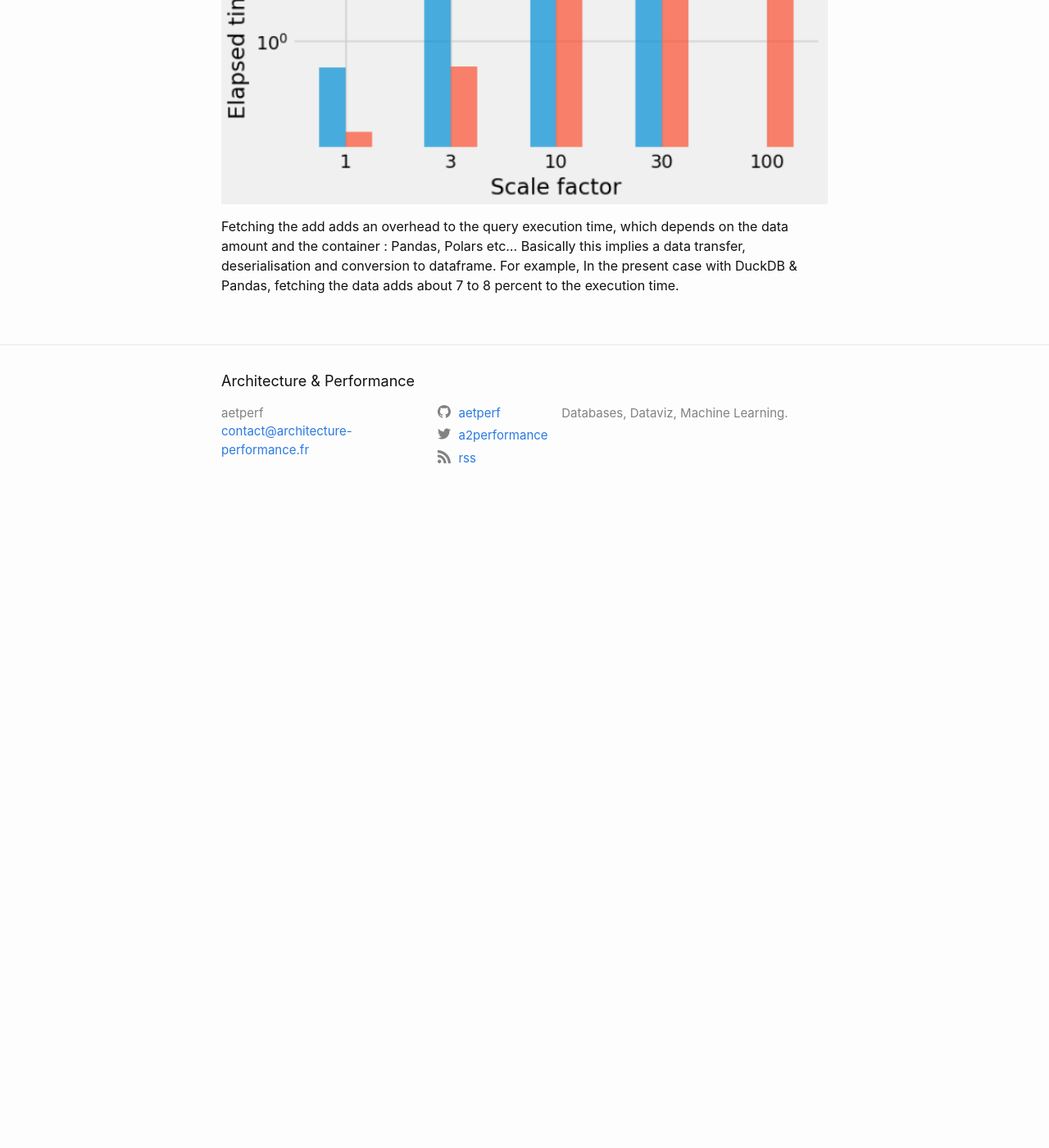
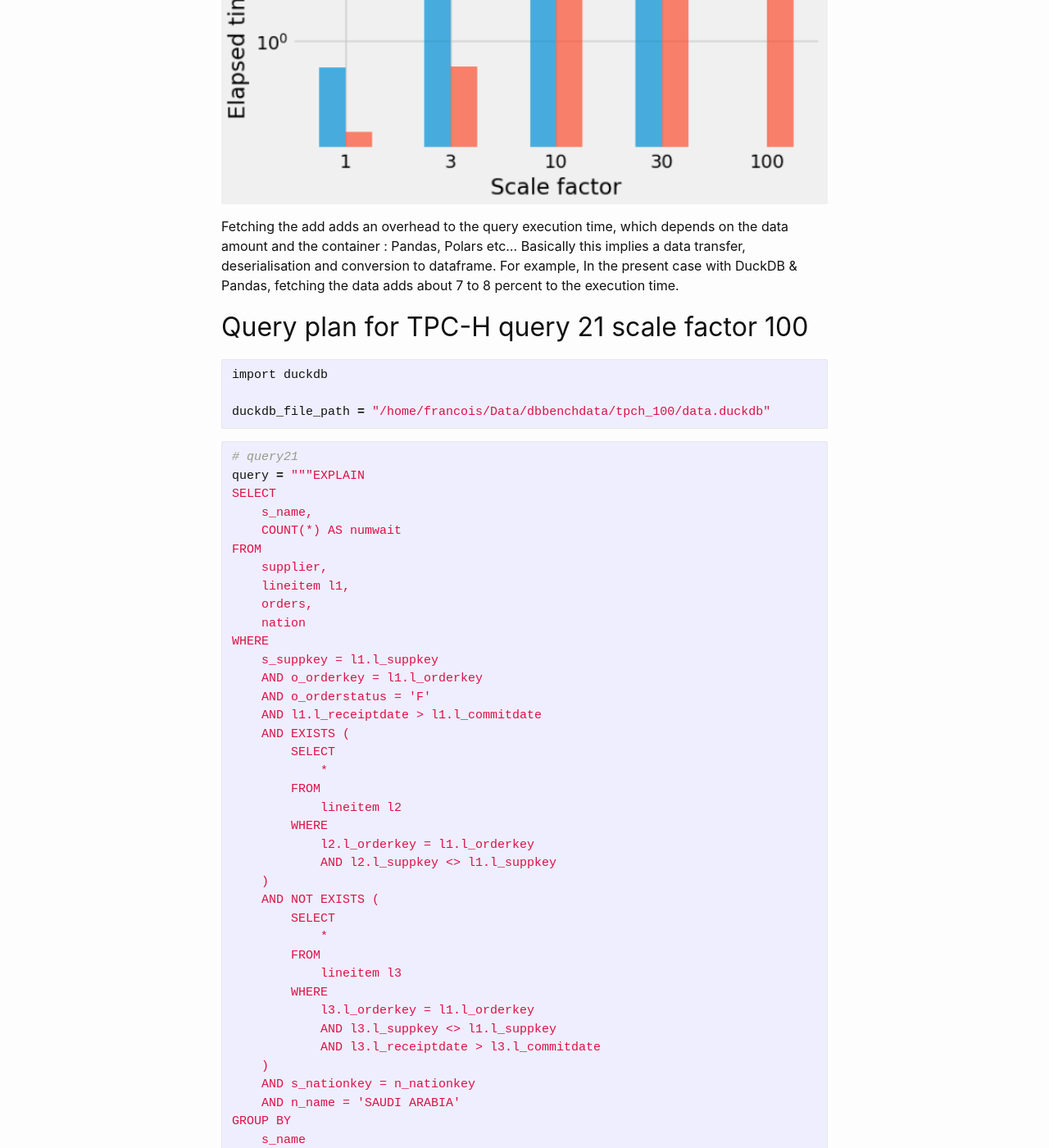
Before and after one commit to aetperf/aetperf.github.io, a Jekyll site: the page built from _posts/2023-04-18-TPC-H-benchmark-of-DuckDB-and-Hyper-on-native-files-WIP.md, in a window 1280 px wide and 1400 px high, scrolled down 3996 px. Shown: the whole window at 82% size. Built offline with Jekyll 4.4.1, drawn with Linux system fonts in a browser that asks for light colours; comment, search, counter and statistics services are not loaded; before the commit the page ends 4626 px from its top, so only the background shows below that; some of the changed text lies outside the part shown.

Commit message:
added the duckdb query plans

````diff
--- a/_posts/2023-04-18-TPC-H-benchmark-of-DuckDB-and-Hyper-on-native-files-WIP.md
+++ b/_posts/2023-04-18-TPC-H-benchmark-of-DuckDB-and-Hyper-on-native-files-WIP.md
@@ -124,6 +124,93 @@
 
 Fetching the add adds an overhead to the query execution time, which depends on the data amount and the container : Pandas, Polars etc... Basically this implies a data transfer, deserialisation and conversion to dataframe. For example, In the present case with DuckDB & Pandas, fetching the data adds about 7 to 8 percent to the execution time.
 
+## Query plan for TPC-H query 21 scale factor 100
+
+
+```python
+import duckdb
+
+duckdb_file_path = "/home/francois/Data/dbbenchdata/tpch_100/data.duckdb"
+```
+
+
+```python
+# query21
+query = """EXPLAIN
+SELECT
+    s_name,
+    COUNT(*) AS numwait
+FROM
+    supplier,
+    lineitem l1,
+    orders,
+    nation
+WHERE
+    s_suppkey = l1.l_suppkey
+    AND o_orderkey = l1.l_orderkey
+    AND o_orderstatus = 'F'
+    AND l1.l_receiptdate > l1.l_commitdate
+    AND EXISTS (
+        SELECT
+            *
+        FROM
+            lineitem l2
+        WHERE
+            l2.l_orderkey = l1.l_orderkey
+            AND l2.l_suppkey <> l1.l_suppkey
+    )
+    AND NOT EXISTS (
+        SELECT
+            *
+        FROM
+            lineitem l3
+        WHERE
+            l3.l_orderkey = l1.l_orderkey
+            AND l3.l_suppkey <> l1.l_suppkey
+            AND l3.l_receiptdate > l3.l_commitdate
+    )
+    AND s_nationkey = n_nationkey
+    AND n_name = 'SAUDI ARABIA'
+GROUP BY
+    s_name
+ORDER BY
+    numwait DESC,
+    s_name
+LIMIT
+    100;"""
+```
+
+
+```python
+conn = duckdb.connect(database=duckdb_file_path, read_only=True)
+conn.sql("SET explain_output='all';")
+df = conn.sql(query).df()
+```
+
+
+```python
+df["explain_key"]
+```
+
+
+
+
+    0     logical_plan
+    1      logical_opt
+    2    physical_plan
+    Name: explain_key, dtype: object
+
+
+
+
+```python
+print(df[df.explain_key == "logical_plan"].explain_value.values[0])
+```
+
+<p align="center">
+  <img width="1200" src="/img/2023-04-18_01/duckdb_plan_1.png" alt="log-scale">
+</p>
+
 
 {% if page.comments %}
 <div id="disqus_thread"></div>
````
Also changed, not shown: img/2023-04-18_01/duckdb_plan_1.png (added), img/2023-04-18_01/duckdb_plan_2.png (added), img/2023-04-18_01/duckdb_plan_3.png (added).
